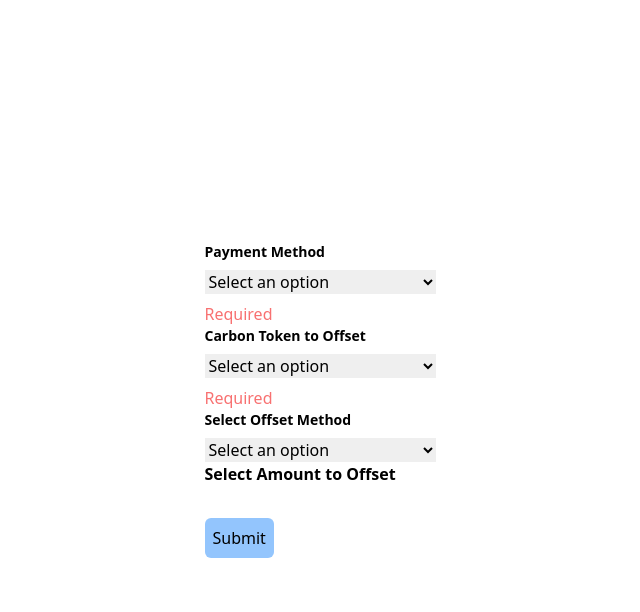
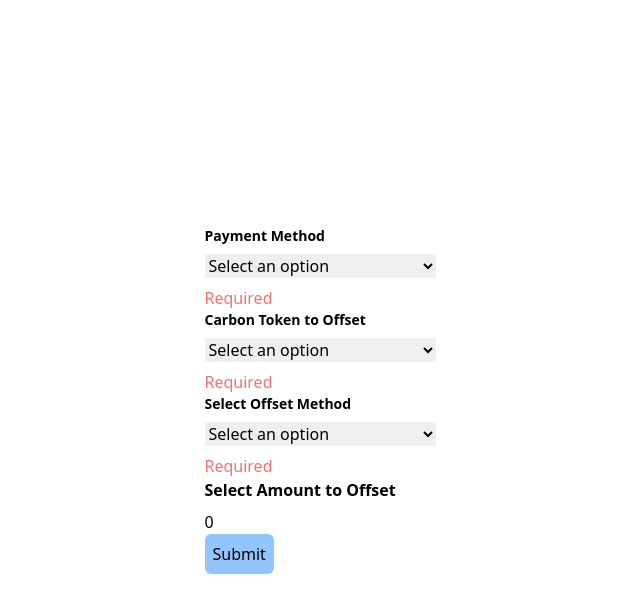
Before and after one commit to SimasG/offset-helper-app, a Next.js app in the folder frontend/: page / in a window 1280 px wide. Both pictures are taken after a click on the button "Submit". Shown: the top 612 px of the page, without its empty margins (320-960 px from the left). Built offline with nearby package versions, Linux system fonts and the light colour scheme.

Commit message:
add logic for select options dependent on payment method

```diff
--- a/frontend/app/Select.tsx
+++ b/frontend/app/Select.tsx
@@ -1,6 +1,6 @@
 import { ErrorMessage, Field } from "formik";
 
-const Select = ({ label, name, options, ...rest }: any) => {
+const Select = ({ label, name, options, values, ...rest }: any) => {
   return (
     <div className="flex flex-col justify-between gap-2">
       <label
@@ -9,7 +9,14 @@ const Select = ({ label, name, options, ...rest }: any) => {
       >
         {label}
       </label>
-      <Field as="select" id={name} name={name} {...rest} className="input">
+      <Field
+        as="select"
+        id={name}
+        name={name}
+        {...rest}
+        className="input"
+        value={values.name}
+      >
         {options?.map((option: { key: string; value: string }) => {
           return (
             <option key={option.value} value={option.value}>
--- a/frontend/components/form/FormikContainer.tsx
+++ b/frontend/components/form/FormikContainer.tsx
@@ -1,6 +1,6 @@
 "use client";
 
-import { Form, Formik } from "formik";
+import { ErrorMessage, Field, Form, Formik } from "formik";
 import * as Yup from "yup";
 import { initialValuesProps } from "../../lib/types";
 import FormikControl from "./FormikControl";
@@ -9,13 +9,18 @@ const FormikContainer = () => {
   const initialValues: initialValuesProps = {
     paymentMethod: "",
     carbonToken: "",
+    offsetMethod: "",
+    amountToOffset: 0,
   };
   const validationSchema = Yup.object({
     paymentMethod: Yup.string().required("Required"),
     carbonToken: Yup.string().required("Required"),
+    offsetMethod: Yup.string().required("Required"),
+    amountToOffset: Yup.number().required("Required"),
   });
   const onSubmit = async (values: any) => console.log("Form data:", values);
 
+  // * Select options
   const paymentMethods: { key: string; value: string }[] = [
     { key: "Select an option", value: "" },
     { key: "BCT", value: "bct" },
@@ -26,55 +31,217 @@ const FormikContainer = () => {
     { key: "MATIC", value: "matic" },
   ];
 
-  const carbonTokens: { key: string; value: string }[] = [
+  let carbonTokens: { key: string; value: string }[] = [
     { key: "Select an option", value: "" },
     { key: "BCT", value: "bct" },
     { key: "NCT", value: "nct" },
   ];
 
-  const offsetMethods: { key: string; value: string }[] = [
+  let offsetMethods: { key: string; value: string }[] = [
     { key: "Select an option", value: "" },
     { key: "Specify BCT", value: "bct" },
     { key: "Specify NCT", value: "nct" },
+    { key: "Specify WMATIC", value: "wmatic" },
+    { key: "Specify USDC", value: "usdc" },
+    { key: "Specify WETH", value: "weth" },
+    { key: "Specify MATIC", value: "matic" },
   ];
+
+  // * Functions
+  // Changing carbon token to offset option array according to which payment method was selected
+  // E.g. if BCT payment method was selected, pre-select BCT as the carbon token to offset
+  const getCarbonTokens = (paymentMethod: string) => {
+    if (paymentMethod === "bct") {
+      carbonTokens = [{ key: "BCT", value: "bct" }];
+    }
+    if (paymentMethod === "nct") {
+      carbonTokens = [{ key: "NCT", value: "nct" }];
+    }
+    if (paymentMethod === "") {
+      carbonTokens = [
+        { key: "Select an option", value: "" },
+        { key: "BCT", value: "bct" },
+        { key: "NCT", value: "nct" },
+      ];
+    }
+    return carbonTokens;
+  };
+
+  // Changing offset method option array according to which payment method was selected
+  // E.g. if BCT payment method was selected, pre-select "Specify BCT" as the offset method
+  const getOffsetMethods = (paymentMethod: string) => {
+    if (paymentMethod === "bct") {
+      offsetMethods = [{ key: "Specify BCT", value: "bct" }];
+    }
+    if (paymentMethod === "nct") {
+      offsetMethods = [{ key: "Specify NCT", value: "nct" }];
+    }
+    if (paymentMethod === "") {
+      offsetMethods = [
+        { key: "Select an option", value: "" },
+        { key: "Specify BCT", value: "bct" },
+        { key: "Specify NCT", value: "nct" },
+        { key: "Specify WMATIC", value: "wmatic" },
+        { key: "Specify USDC", value: "usdc" },
+        { key: "Specify WETH", value: "weth" },
+        { key: "Specify MATIC", value: "matic" },
+      ];
+    }
+    return offsetMethods;
+  };
 
   return (
     <Formik
       initialValues={initialValues}
       validationSchema={validationSchema}
       onSubmit={onSubmit}
+      validateOnChange={false}
+      validateOnBlur={false}
     >
-      {(formik) => (
+      {(formik) => {
+        const {
+          values,
+          dirty,
+          isSubmitting,
+          handleChange,
+          handleSubmit,
+          handleReset,
+          setFieldValue,
+        } = formik;
+        return (
           <Form>
-          <FormikControl
-            control="select"
-            label="Payment Method"
+            {/* Payment Method Manual Select */}
+            <div className="flex flex-col justify-between gap-2">
+              <label
+                className="text-sm font-bold text-fontPrimary dark:text-fontPrimaryDark"
+                htmlFor="paymentMethod"
+              >
+                Payment Method
+              </label>
+              <Field
+                as="select"
+                id="paymentMethod"
                 name="paymentMethod"
-            options={paymentMethods}
+                value={values.paymentMethod}
+                onChange={(e: React.ChangeEvent<HTMLSelectElement>) => {
+                  // Changing carbon token array depending on which payment method is chosen
+                  getCarbonTokens(e.target.value);
+                  getOffsetMethods(e.target.value);
+                  setFieldValue("paymentMethod", e.target.value);
+                  setFieldValue("carbonToken", e.target.value);
+                }}
+              >
+                {paymentMethods?.map(
+                  (paymentMethod: { key: string; value: string }) => {
+                    return (
+                      <option
+                        key={paymentMethod.value}
+                        value={paymentMethod.value}
+                      >
+                        {paymentMethod.key}
+                      </option>
+                    );
+                  }
+                )}
+              </Field>
+              <ErrorMessage
+                name="paymentMethod"
+                component="p"
+                className="font-medium text-red-400"
               />
-          <FormikControl
-            control="select"
-            label="Carbon Token to Offset"
+            </div>
+            {/* Carbon Token Manual Select */}
+            <div className="flex flex-col justify-between gap-2">
+              <label
+                className="text-sm font-bold text-fontPrimary dark:text-fontPrimaryDark"
+                htmlFor="carbonToken"
+              >
+                Carbon Token to Offset
+              </label>
+              <Field
+                as="select"
+                id="carbonToken"
                 name="carbonToken"
-            options={carbonTokens}
+                value={values.carbonToken}
+              >
+                {carbonTokens?.map(
+                  (carbonToken: { key: string; value: string }) => {
+                    return (
+                      <option key={carbonToken.value} value={carbonToken.value}>
+                        {carbonToken.key}
+                      </option>
+                    );
+                  }
+                )}
+              </Field>
+              <ErrorMessage
+                name="carbonToken"
+                component="p"
+                className="font-medium text-red-400"
               />
-          <FormikControl
-            control="select"
-            label="Select Offset Method"
-            name="offsetMethods"
-            options={offsetMethods}
+            </div>
+            {/* Offset Method Manual Select */}
+            <div className="flex flex-col justify-between gap-2">
+              <label
+                className="text-sm font-bold text-fontPrimary dark:text-fontPrimaryDark"
+                htmlFor="offsetMethod"
+              >
+                Select Offset Method
+              </label>
+              <Field
+                as="select"
+                id="offsetMethod"
+                name="offsetMethod"
+                value={values.offsetMethod}
+              >
+                {offsetMethods?.map(
+                  (offsetMethod: { key: string; value: string }) => {
+                    return (
+                      <option
+                        key={offsetMethod.value}
+                        value={offsetMethod.value}
+                      >
+                        {offsetMethod.key}
+                      </option>
+                    );
+                  }
+                )}
+              </Field>
+              <ErrorMessage
+                name="offsetMethod"
+                component="p"
+                className="font-medium text-red-400"
               />
-          <FormikControl
-            control="input"
-            label="Select Amount to Offset"
+            </div>
+            {/* Amount to Offset Manual Select */}
+            <div
+              key="amountToOffset"
+              className="flex flex-col justify-between gap-2"
+            >
+              <label
+                htmlFor="amountToOffset"
+                className="text-sm font-bold md:text-base text-fontPrimary dark:text-fontPrimaryDark"
+              >
+                Select Amount to Offset
+              </label>
+              <Field
+                id="amountToOffset"
                 name="amountToOffset"
                 type="number"
+                className="input"
               />
+              <ErrorMessage
+                name="amountToOffset"
+                component="p"
+                className="font-medium text-red-400"
+              />
+            </div>
             <button className="p-2 bg-blue-300 rounded-md" type="submit">
               Submit
             </button>
           </Form>
-      )}
+        );
+      }}
     </Formik>
   );
 };
--- a/frontend/lib/types.ts
+++ b/frontend/lib/types.ts
@@ -10,9 +10,12 @@ export type FormikControlSchema = {
     key: string;
     value: string;
   }[];
+  values: initialValuesProps;
 };
 
 export type initialValuesProps = {
   paymentMethod: string;
   carbonToken: string;
+  offsetMethod: string;
+  amountToOffset: number;
 };
```
Also changed, not shown: 1 other file (tests, documents, lock files or other folders). Lines whose indentation alone changed are shown as unchanged.
